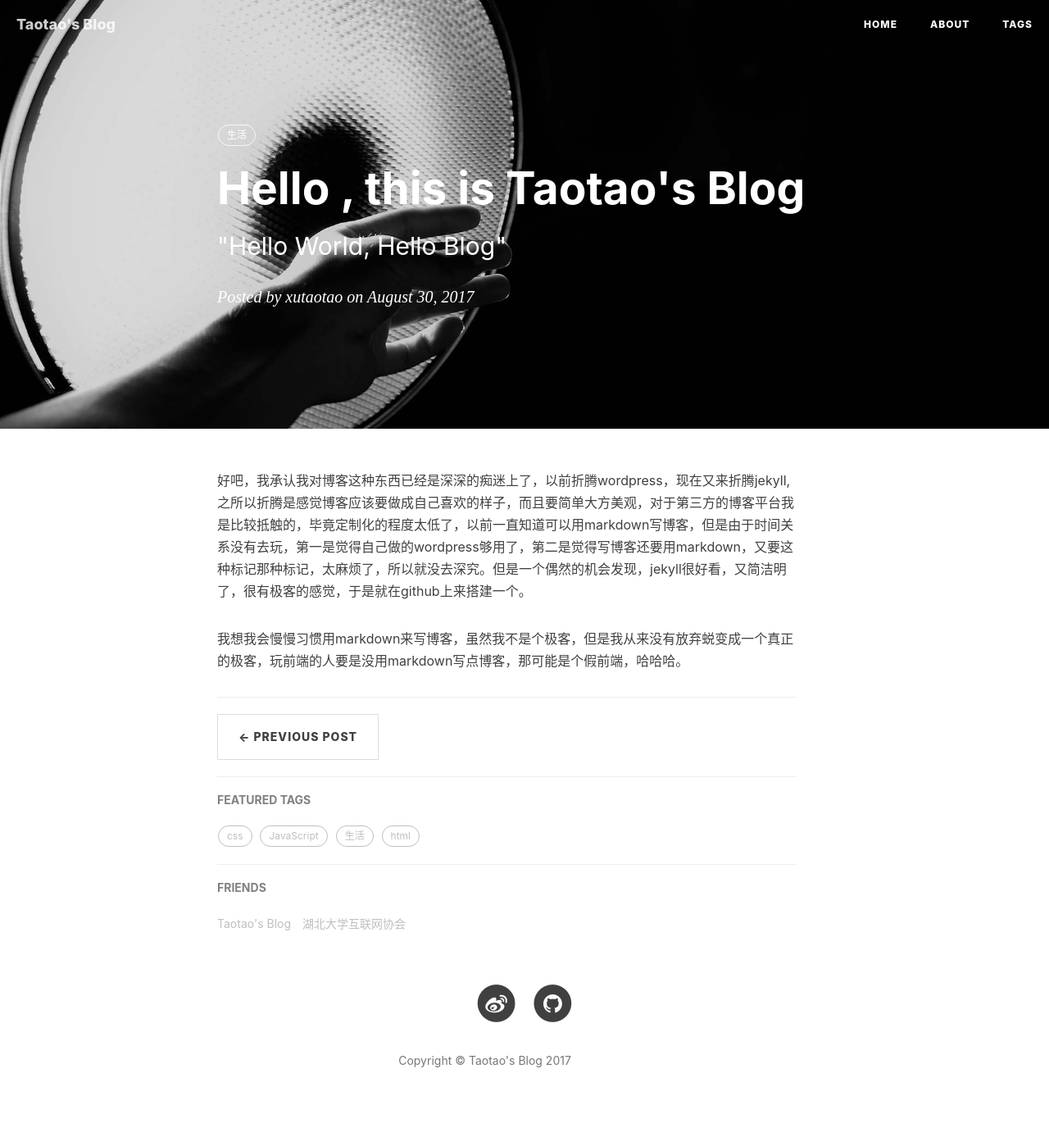
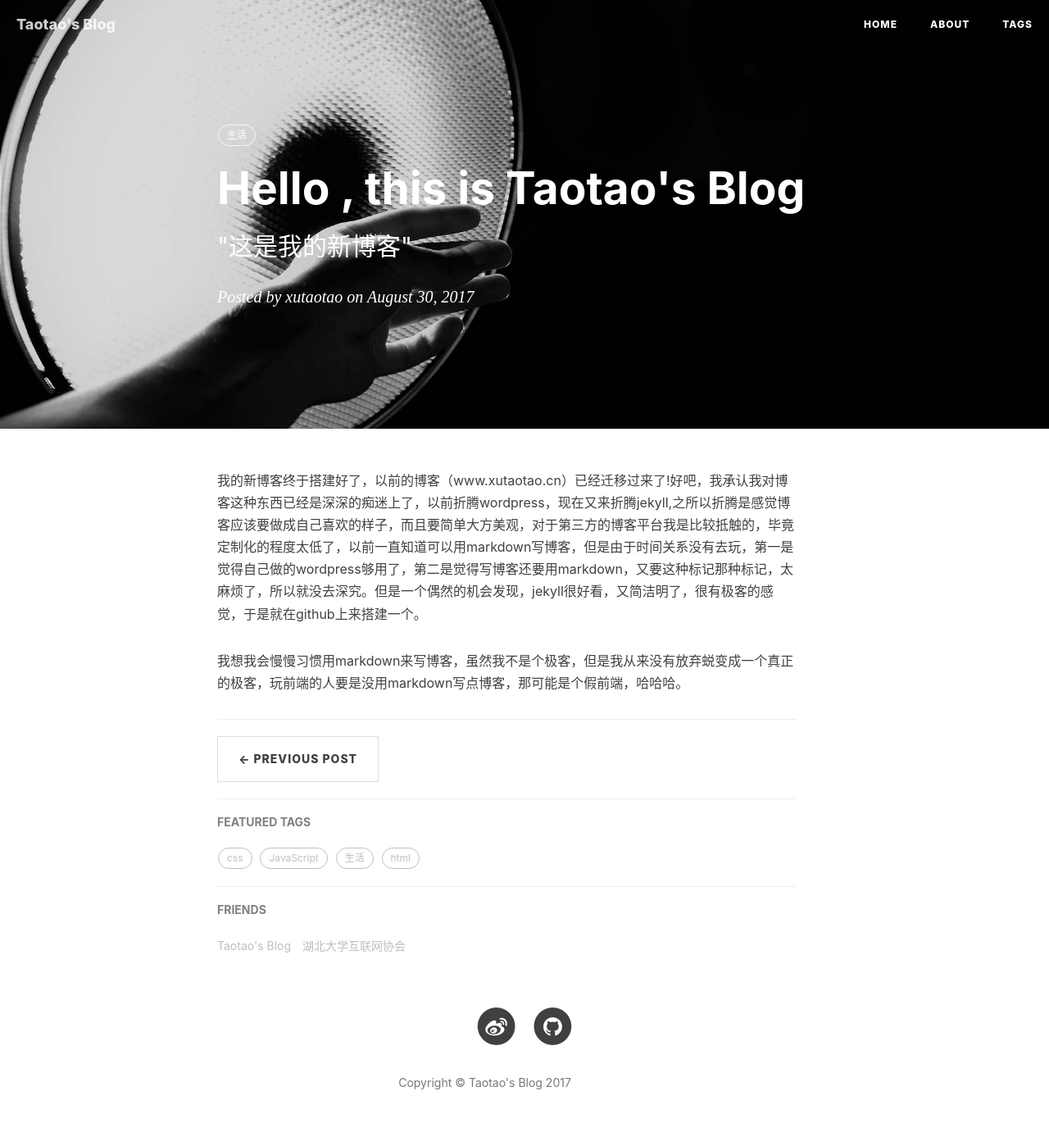
Before and after one commit to Xutaotaotao/Xutaotaotao.github.io, a Jekyll site: the page built from _posts/2017-08-30-Hello.md, in a window 1280 px wide. Shown: the whole page at 82% size. Built offline with Jekyll 4.4.1, drawn with Linux system fonts in a browser that asks for light colours; comment, search, counter and statistics services are not loaded; before the commit the page ends 1371 px from its top, so only the background shows below that; grey boxes are pictures that could not be loaded.

Commit message:
Signed-off-by: xutaotaotao <xutaotao1108@outlook.com>

```diff
--- a/_includes/footer.html
+++ b/_includes/footer.html
@@ -76,7 +76,7 @@
 <!-- Bootstrap Core JavaScript -->
 <script src="{{ "/js/bootstrap.min.js " | prepend: site.baseurl }}"></script>
 <!-- Custom Theme JavaScript -->
-<script src="{{ "/js/hux-blog.min.js " | prepend: site.baseurl }}"></script>
+<script src="{{ "/js/blog.min.js " | prepend: site.baseurl }}"></script>
 <!-- async load function -->
 <script>
 function async(u, c) {
--- a/_includes/head.html
+++ b/_includes/head.html
@@ -15,7 +15,7 @@
     <link rel="stylesheet" href="{{ "/css/bootstrap.min.css" | prepend: site.baseurl }}">
 
     <!-- Custom CSS -->
-    <link rel="stylesheet" href="{{ "/css/hux-blog.min.css" | prepend: site.baseurl }}">
+    <link rel="stylesheet" href="{{ "/css/blog.min.css" | prepend: site.baseurl }}">
 
     <!-- Pygments Github CSS -->
     <link rel="stylesheet" href="{{ "/css/syntax.css" | prepend: site.baseurl }}">
--- a/_posts/2017-08-30-Hello.md
+++ b/_posts/2017-08-30-Hello.md
@@ -1,14 +1,14 @@
 ---
 layout:     post
 title:      "Hello , this is Taotao's Blog"
-subtitle:   " \"Hello World, Hello Blog\""
+subtitle:   " \"这是我的新博客\""
 date:       2017-08-30 19:51:00
 author:     "xutaotao"
 tags:
     - 生活
 ---
 <p>
-	好吧，我承认我对博客这种东西已经是深深的痴迷上了，以前折腾wordpress，现在又来折腾jekyll,之所以折腾是感觉博客应该要做成自己喜欢的样子，而且要简单大方美观，对于第三方的博客平台我是比较抵触的，毕竟定制化的程度太低了，以前一直知道可以用markdown写博客，但是由于时间关系没有去玩，第一是觉得自己做的wordpress够用了，第二是觉得写博客还要用markdown，又要这种标记那种标记，太麻烦了，所以就没去深究。但是一个偶然的机会发现，jekyll很好看，又简洁明了，很有极客的感觉，于是就在github上来搭建一个。
+	我的新博客终于搭建好了，以前的博客（www.xutaotao.cn）已经迁移过来了!好吧，我承认我对博客这种东西已经是深深的痴迷上了，以前折腾wordpress，现在又来折腾jekyll,之所以折腾是感觉博客应该要做成自己喜欢的样子，而且要简单大方美观，对于第三方的博客平台我是比较抵触的，毕竟定制化的程度太低了，以前一直知道可以用markdown写博客，但是由于时间关系没有去玩，第一是觉得自己做的wordpress够用了，第二是觉得写博客还要用markdown，又要这种标记那种标记，太麻烦了，所以就没去深究。但是一个偶然的机会发现，jekyll很好看，又简洁明了，很有极客的感觉，于是就在github上来搭建一个。
 </p>
 <p>
 	我想我会慢慢习惯用markdown来写博客，虽然我不是个极客，但是我从来没有放弃蜕变成一个真正的极客，玩前端的人要是没用markdown写点博客，那可能是个假前端，哈哈哈。
--- a/css/hux-blog.css
+++ b/css/blog.css
@@ -426,7 +426,7 @@ pre code {
      */
   font-family: -apple-system, "Helvetica Neue", "Arial", "PingFang SC", "Hiragino Sans GB", "STHeiti", "Microsoft YaHei", "Microsoft JhengHei", "Source Han Sans SC", "Noto Sans CJK SC", "Source Han Sans CN", "Noto Sans SC", "Source Han Sans TC", "Noto Sans CJK TC", "WenQuanYi Micro Hei", SimSun, sans-serif;
   line-height: 1.7;
-  font-size: 18px;
+  font-size: 25px;
   line-height: 1.1;
   display: block;
   font-weight: 300;
```
Also changed, not shown: README.md, css/blog.min.css (renamed from css/hux-blog.min.css), js/blog.js (renamed from js/hux-blog.js), js/blog.min.js (renamed from js/hux-blog.min.js).
